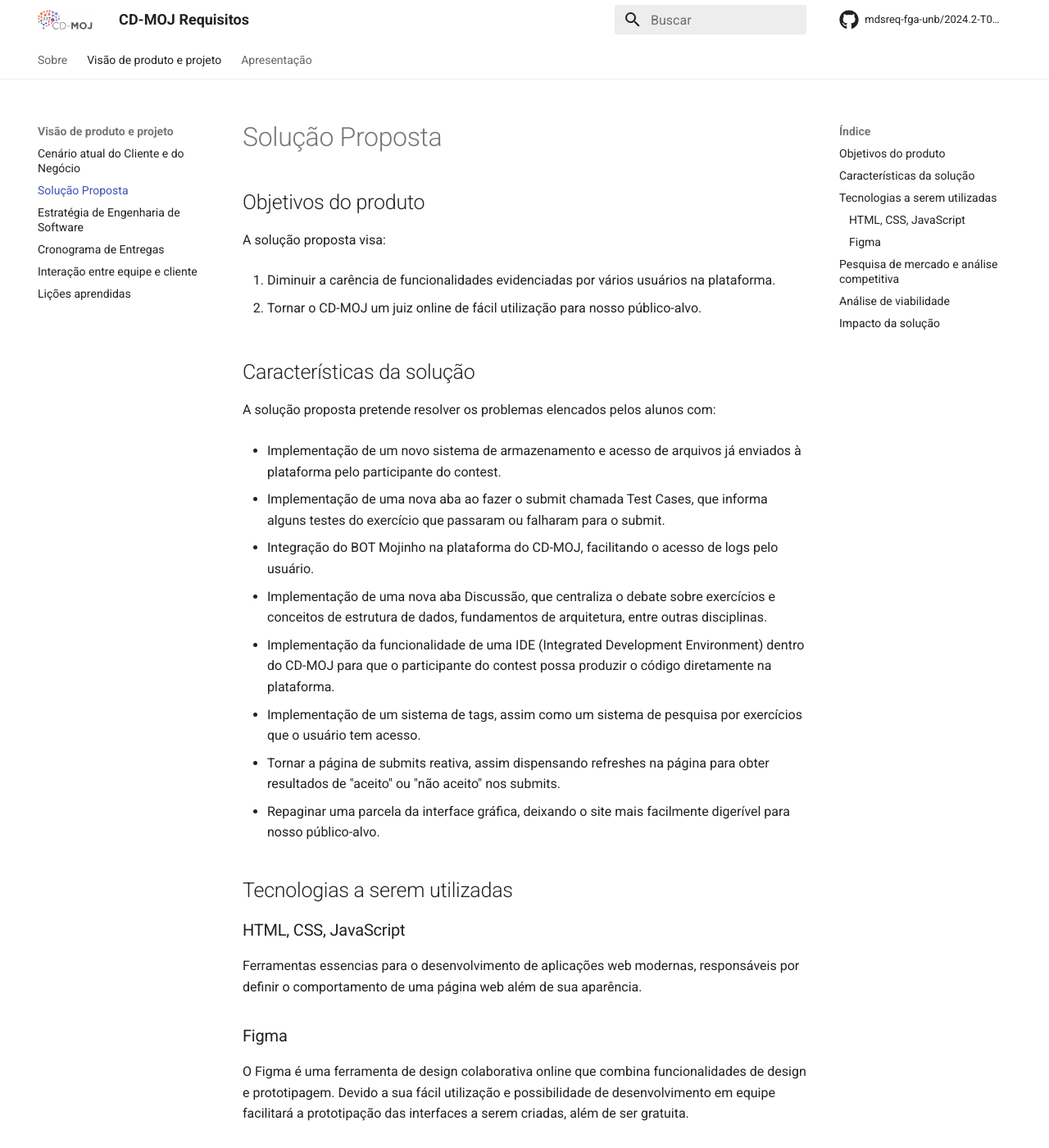
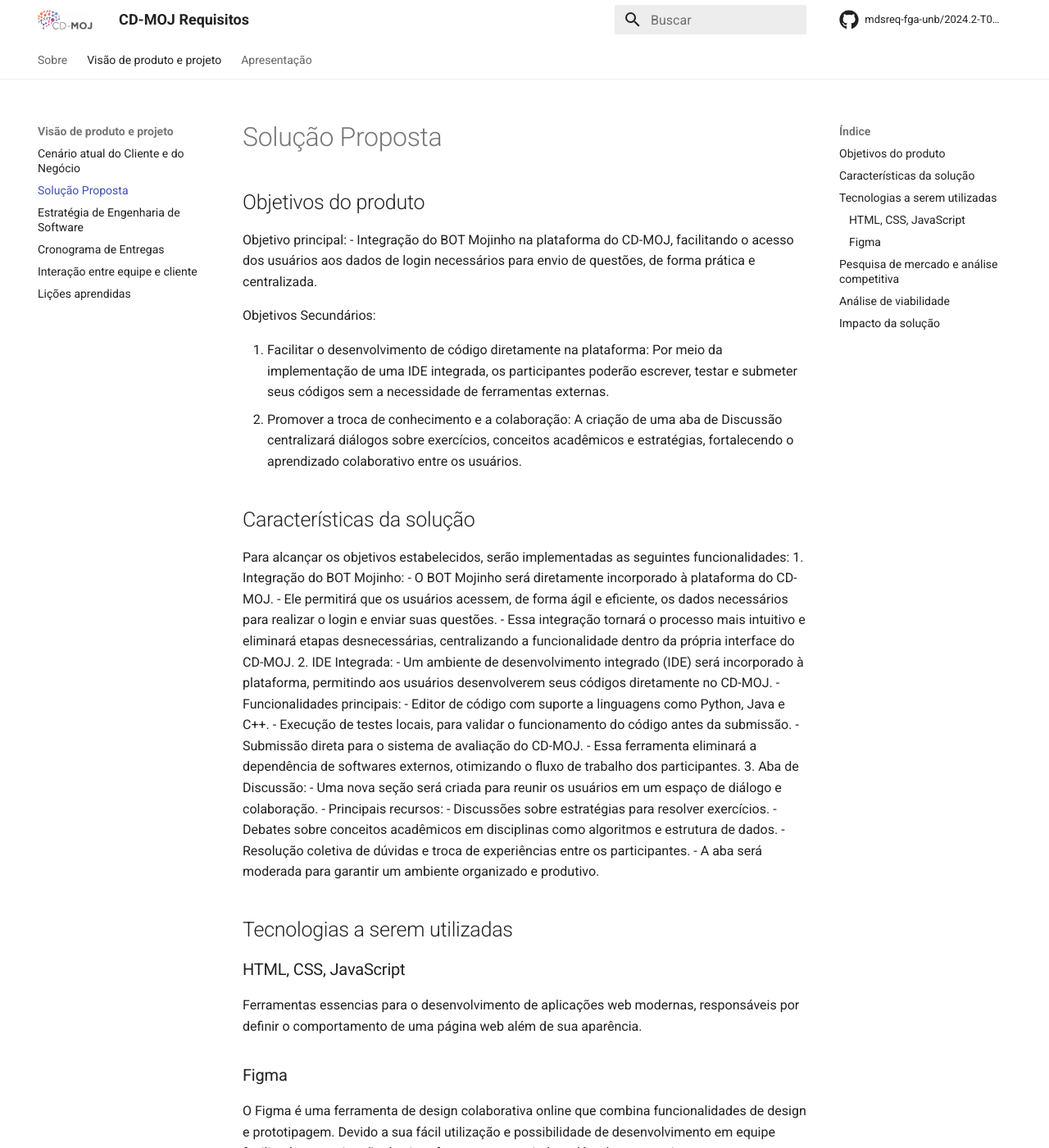
Before and after one commit to mdsreq-fga-unb/2024.2-T01-CD-MOJ, an MkDocs documentation site: the page built from docs/visao/Solucao.md, in a window 1280 px wide and 1400 px high. Shown: the whole window at 82% size. Built offline with MkDocs 1.6.1 and Material for MkDocs 9.7.7, drawn with Linux system fonts in a browser that asks for light colours; comment, search, counter and statistics services are not loaded.

Commit message:
docs(#4): Estabelecendo unico objetivo principal

```diff
--- a/docs/visao/Solucao.md
+++ b/docs/visao/Solucao.md
@@ -2,30 +2,36 @@
 
 ## Objetivos do produto
 
-A solução proposta visa:
+Objetivo principal:
+- Integração do BOT Mojinho na plataforma do CD-MOJ, facilitando o acesso dos usuários aos dados de login necessários para envio de questões, de forma prática e centralizada.
 
-1. Diminuir a carência de funcionalidades evidenciadas por vários usuários na plataforma.
+Objetivos Secundários:
 
-2. Tornar o CD-MOJ um juiz online de fácil utilização para nosso público-alvo.
+1. Facilitar o desenvolvimento de código diretamente na plataforma: Por meio da implementação de uma IDE integrada, os participantes poderão escrever, testar e submeter seus códigos sem a necessidade de ferramentas externas.
+2. Promover a troca de conhecimento e a colaboração: A criação de uma aba de Discussão centralizará diálogos sobre exercícios, conceitos acadêmicos e estratégias, fortalecendo o aprendizado colaborativo entre os usuários.
+
 
 ## Características da solução
 
-A solução proposta pretende resolver os problemas elencados pelos alunos com:
-
-- Implementação de um novo sistema de armazenamento e acesso de arquivos já enviados à plataforma pelo participante do contest.
-
-- Implementação de uma nova aba ao fazer o submit chamada Test Cases, que informa alguns testes do exercício que passaram ou falharam para o submit.
-
-- Integração do BOT Mojinho na plataforma do CD-MOJ, facilitando o acesso de logs pelo usuário.
-
-- Implementação de uma nova aba Discussão, que centraliza o debate sobre exercícios e conceitos de estrutura de dados, fundamentos de arquitetura, entre outras disciplinas.
-
-- Implementação da funcionalidade de uma IDE (Integrated Development Environment) dentro do CD-MOJ para que o participante do contest possa produzir o código diretamente na plataforma.
-
-- Implementação de um sistema de tags, assim como um sistema de pesquisa por exercícios que o usuário tem acesso.
-
-- Tornar a página de submits reativa, assim dispensando refreshes na página para obter resultados de "aceito" ou "não aceito" nos submits.
-- Repaginar uma parcela da interface gráfica, deixando o site mais facilmente digerível para nosso público-alvo.
+Para alcançar os objetivos estabelecidos, serão implementadas as seguintes funcionalidades:
+1. Integração do BOT Mojinho:
+- O BOT Mojinho será diretamente incorporado à plataforma do CD-MOJ.
+- Ele permitirá que os usuários acessem, de forma ágil e eficiente, os dados necessários para realizar o login e enviar suas questões.
+- Essa integração tornará o processo mais intuitivo e eliminará etapas desnecessárias, centralizando a funcionalidade dentro da própria interface do CD-MOJ.
+2. IDE Integrada:
+- Um ambiente de desenvolvimento integrado (IDE) será incorporado à plataforma, permitindo aos usuários desenvolverem seus códigos diretamente no CD-MOJ.
+- Funcionalidades principais:
+    - Editor de código com suporte a linguagens como Python, Java e C++.
+    - Execução de testes locais, para validar o funcionamento do código antes da submissão.
+    - Submissão direta para o sistema de avaliação do CD-MOJ.
+- Essa ferramenta eliminará a dependência de softwares externos, otimizando o fluxo de trabalho dos participantes.
+3. Aba de Discussão:
+- Uma nova seção será criada para reunir os usuários em um espaço de diálogo e colaboração.
+- Principais recursos:
+    - Discussões sobre estratégias para resolver exercícios.
+    - Debates sobre conceitos acadêmicos em disciplinas como algoritmos e estrutura de dados.
+    - Resolução coletiva de dúvidas e troca de experiências entre os participantes.
+- A aba será moderada para garantir um ambiente organizado e produtivo.
 
 ## Tecnologias a serem utilizadas
 
```
